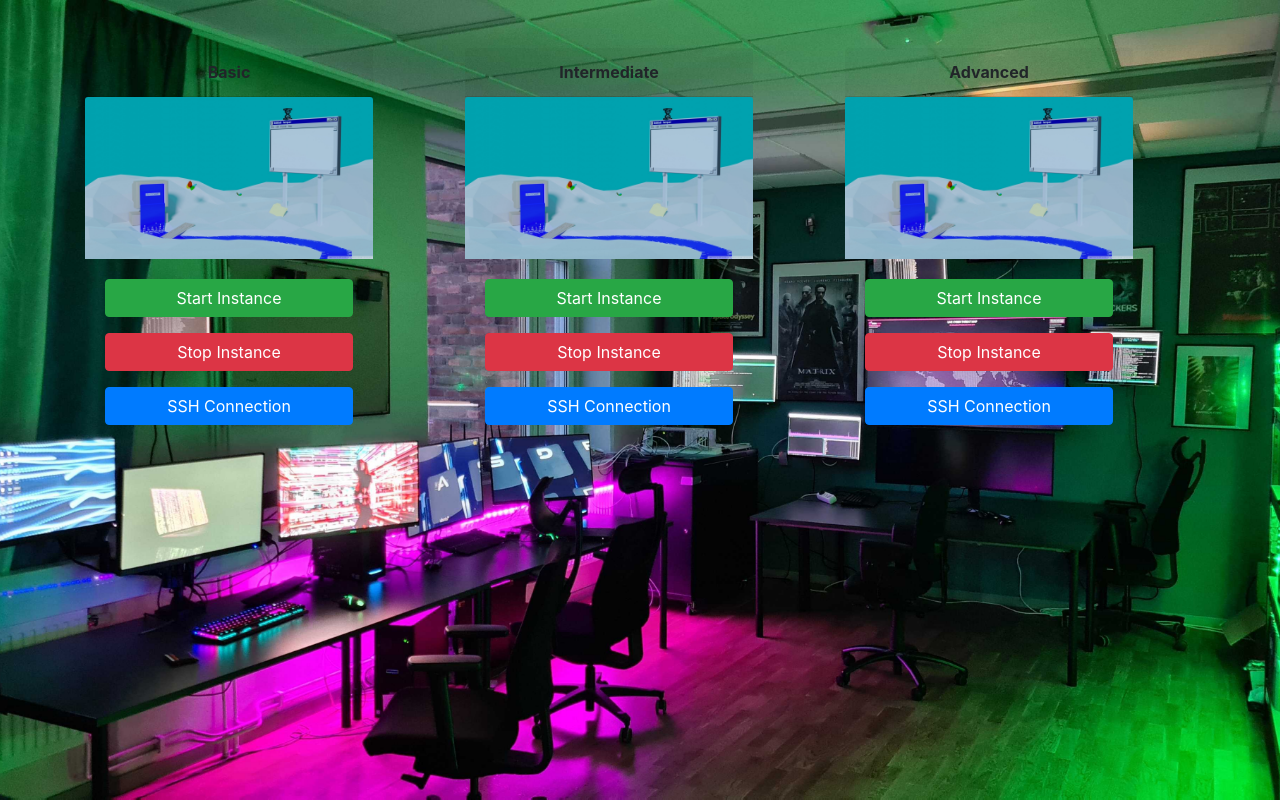
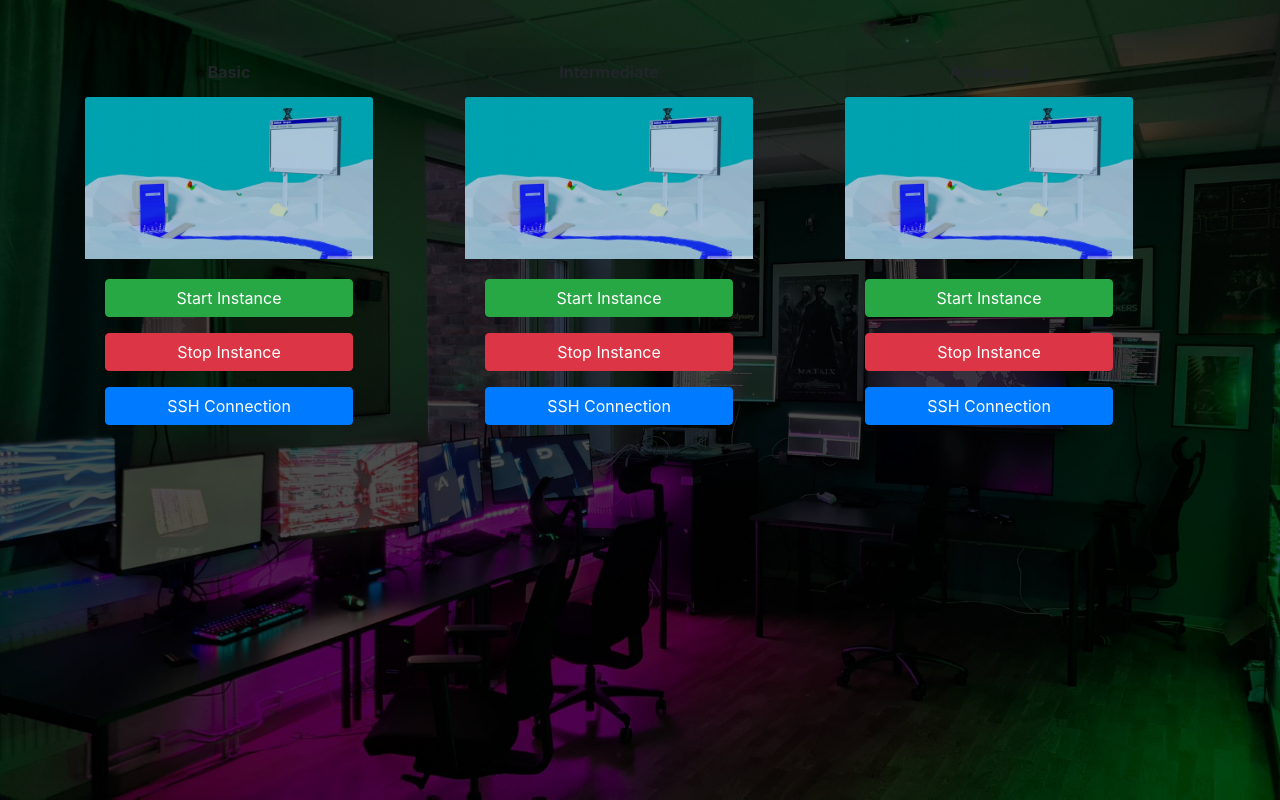
Before and after one commit to JuSTinMrp/labs, a plain HTML site: page index.html in a window 1280 px wide. Drawn offline with nearby package versions, Linux system fonts and the light colour scheme.

Commit message:
before_parallex

```diff
--- a/index.html
+++ b/index.html
@@ -5,11 +5,11 @@
     <meta name="viewport" content="width=device-width, initial-scale=1.0">
     <title>HebeSec Labs</title>
     <!-- css -->
-    <link rel="stylesheet" href="/style.css">
+    <link rel="stylesheet" href="style.css">
     <link rel="stylesheet" href="https://stackpath.bootstrapcdn.com/bootstrap/4.3.1/css/bootstrap.min.css">
 </head>
 <body>
-
+<div class="background-image"></div>
 <div class="container mt-5">
     <div class="row justify-content-center">
         <div class="col-md-4">
--- a/style.css
+++ b/style.css
@@ -1,12 +1,16 @@
 body {
     margin: 0;
     padding: 0;
-    background: url('https://raw.githubusercontent.com/JuSTinMrp/labs/main/assets/lab_bg.jpg?token=GHSAT0AAAAAACGPYFQN5MAKLASXE6IRL7EYZKWAXKQ') no-repeat center center fixed;
+    background-color: #000 !important;
+    overflow: hidden; }
+
+.background-image {
+    position: fixed;
+    top: 0;
+    left: 0;
+    width: 100%;
+    height: 100%;
+    background: url('assets/lab_bg.jpg') no-repeat center center fixed;
     background-size: cover;
+    opacity: 0.3;
 }
-
-@media (max-width: 767px) {
-    body {
-        background-size: contain;
-    }
-}
```
Also changed, not shown: assets/lab_bg2.jpg (added).
